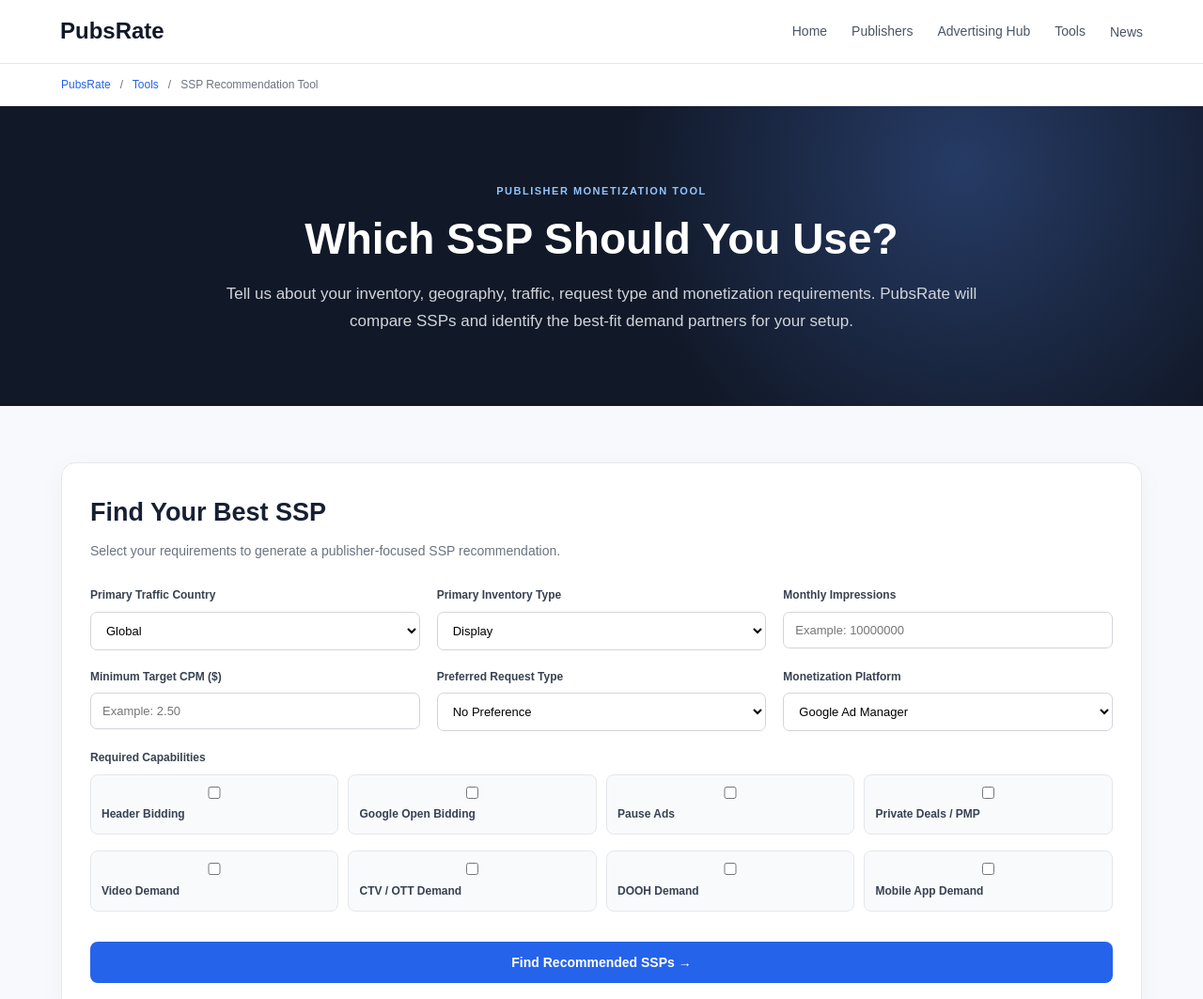
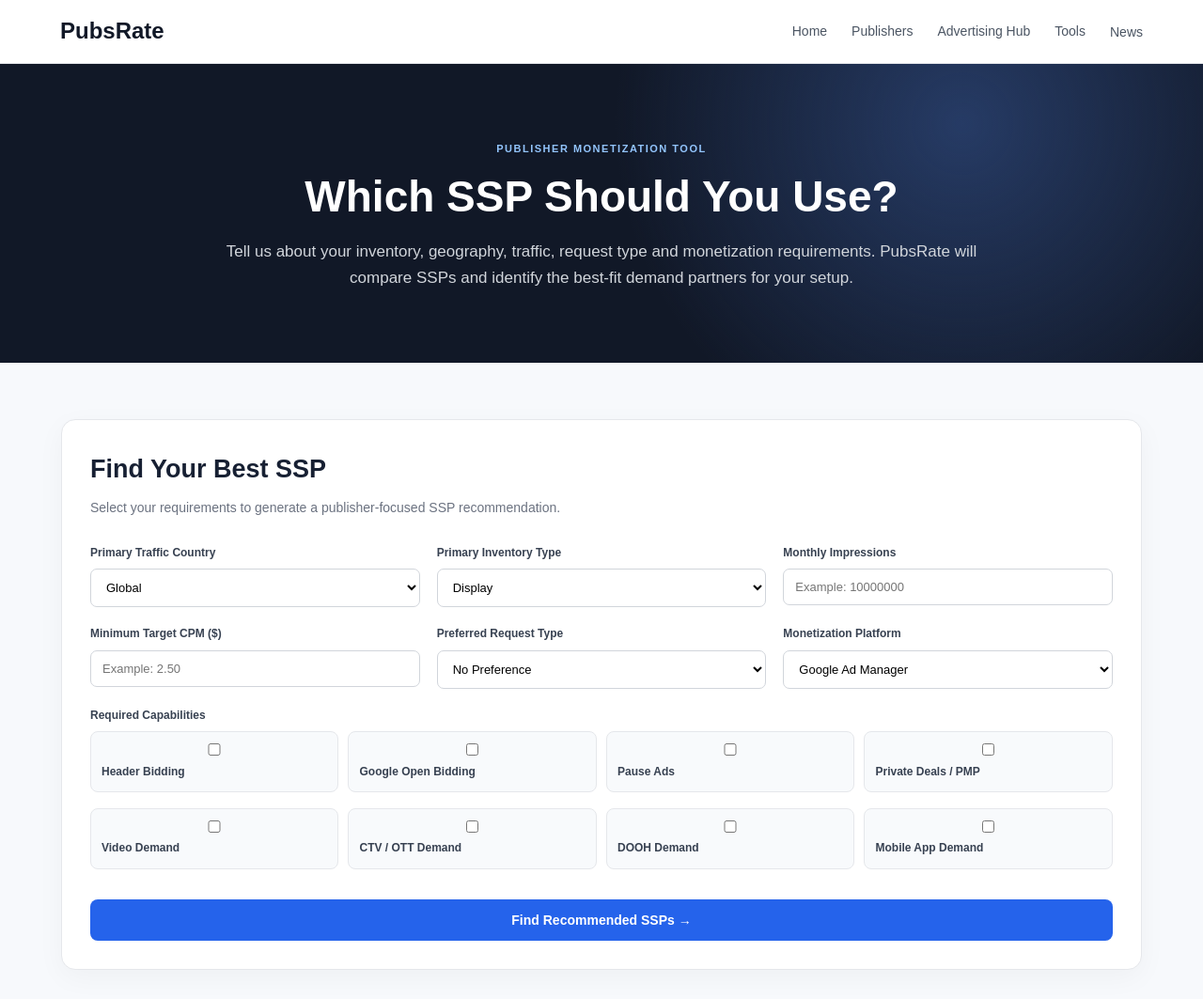
Before and after one commit to prajwal199830/ad-directory, a plain HTML site: page tools/ssp-recommendation.html in a window 1280 px wide. Shown: the top 1063 px of the page at 94% size. Drawn offline with Linux system fonts and the light colour scheme.

Commit message:
Update ssp-recommendation.html

```diff
--- a/tools/ssp-recommendation.html
+++ b/tools/ssp-recommendation.html
@@ -975,29 +975,6 @@
      BREADCRUMB
 ===================================== -->
 
-<div class="breadcrumb">
-
-    <div class="container">
-
-        <a href="/">
-            PubsRate
-        </a>
-
-        &nbsp; / &nbsp;
-
-        <a href="/tools/">
-            Tools
-        </a>
-
-        &nbsp; / &nbsp;
-
-        SSP Recommendation Tool
-
-    </div>
-
-</div>
-
-
 <!-- =====================================
      HERO
 ===================================== -->
```
